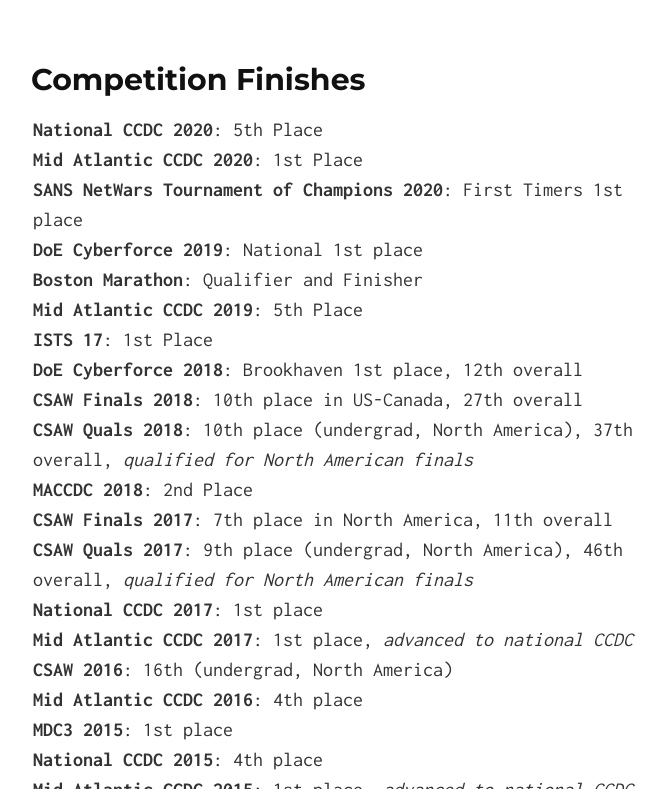
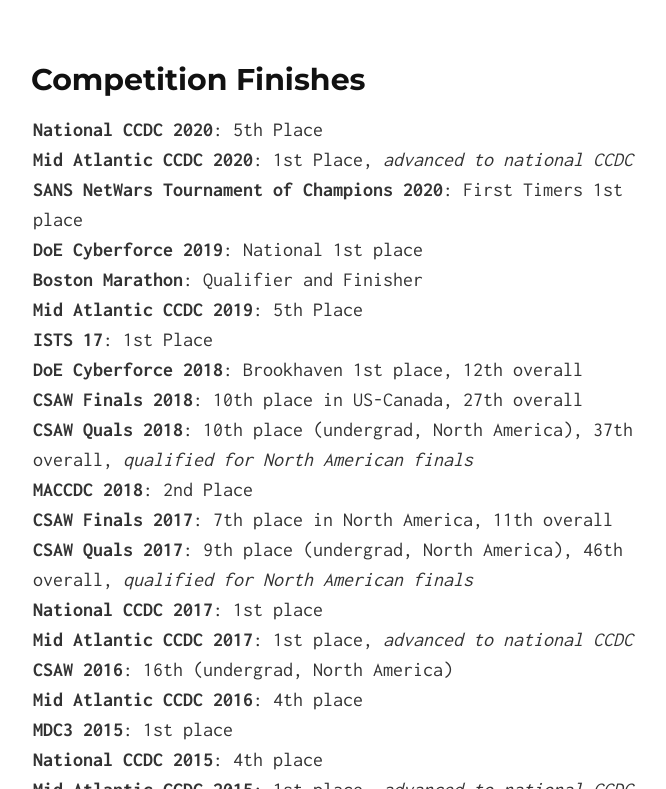
Before and after one commit to UMBCCyberDawgs/umbccyberdawgs.github.io, a Jekyll site: the page built from index.md, in a window 1280 px wide and 900 px high, scrolled down 3359 px, cut to the strip 111-900 px from the top of the window. Shown: the whole strip, without its empty margins (287-953 px from the left). Built offline with Jekyll 4.4.1, drawn with Linux system fonts in a browser that asks for light colours; our own code applies the rules of GitHub Pages for plain Markdown files.

Commit message:
Update index.md

```diff
--- a/index.md
+++ b/index.md
@@ -92,7 +92,7 @@ over the next year, so stay tuned...
 
 ## <a name="finishes">Competition Finishes</a>
 **National CCDC 2020**: 5th Place
-**Mid Atlantic CCDC 2020**: 1st Place
+**Mid Atlantic CCDC 2020**: 1st Place, *advanced to national CCDC*
 **SANS NetWars Tournament of Champions 2020**: First Timers 1st place
 **DoE Cyberforce 2019**: National 1st place
 **Boston Marathon**: Qualifier and Finisher
```
